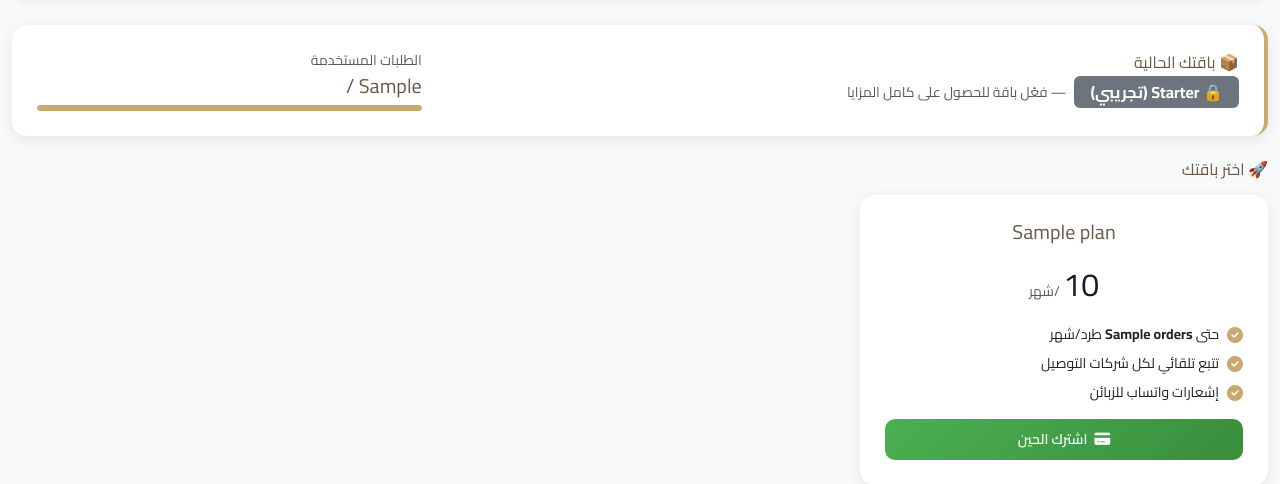
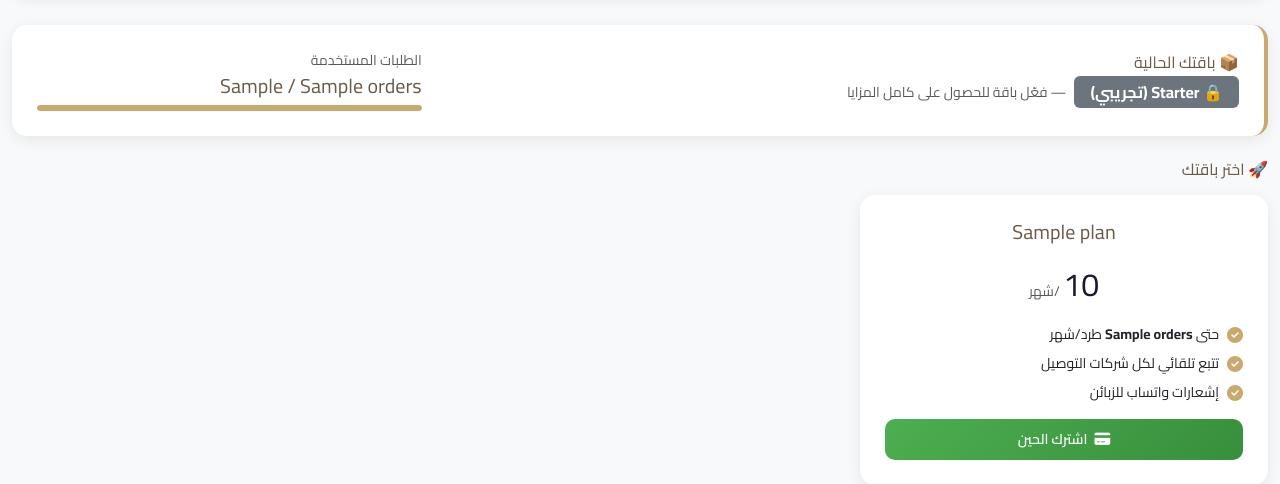
Before and after one commit to rahimhjk0-lang/akdilii, a FastAPI app: template templates/billing.html in a window 1280 px wide. Shown: the part 54-538 px from the top of the page. Run offline with FastAPI, Linux system fonts and the light colour scheme; the template is opened without the code that fills it: most values are stand-ins (such as "Sample title", 1, 10 or a date in 2020).

Commit message:
fix: plans.get() with starter fallback — no KeyError on free plan

```diff
--- a/templates/billing.html
+++ b/templates/billing.html
@@ -29,10 +29,10 @@
         <div class="col-md-4 text-md-end mt-3 mt-md-0">
             <div class="small text-muted">الطلبات المستخدمة</div>
             <div class="fw-700 fs-5" style="color:#6b5a45;">
-                {{ merchant.orders_used }} / {{ plans[merchant.sub_plan if merchant.sub_plan else merchant.plan]['orders'] }}
+                {{ merchant.orders_used }} / {{ plans.get(merchant.sub_plan if merchant.sub_plan else merchant.plan, plans['starter'])['orders'] }}
             </div>
             <div class="progress mt-1" style="height:6px;border-radius:4px;">
-                {% set used_pct = (merchant.orders_used / plans[merchant.sub_plan if merchant.sub_plan else merchant.plan]['orders'] * 100)|int %}
+                {% set used_pct = (merchant.orders_used / plans.get(merchant.sub_plan if merchant.sub_plan else merchant.plan, plans['starter'])['orders'] * 100)|int %}
                 <div class="progress-bar" style="width:{{ [used_pct, 100]|min }}%;background:#c9a96e;border-radius:4px;"></div>
             </div>
         </div>
```
